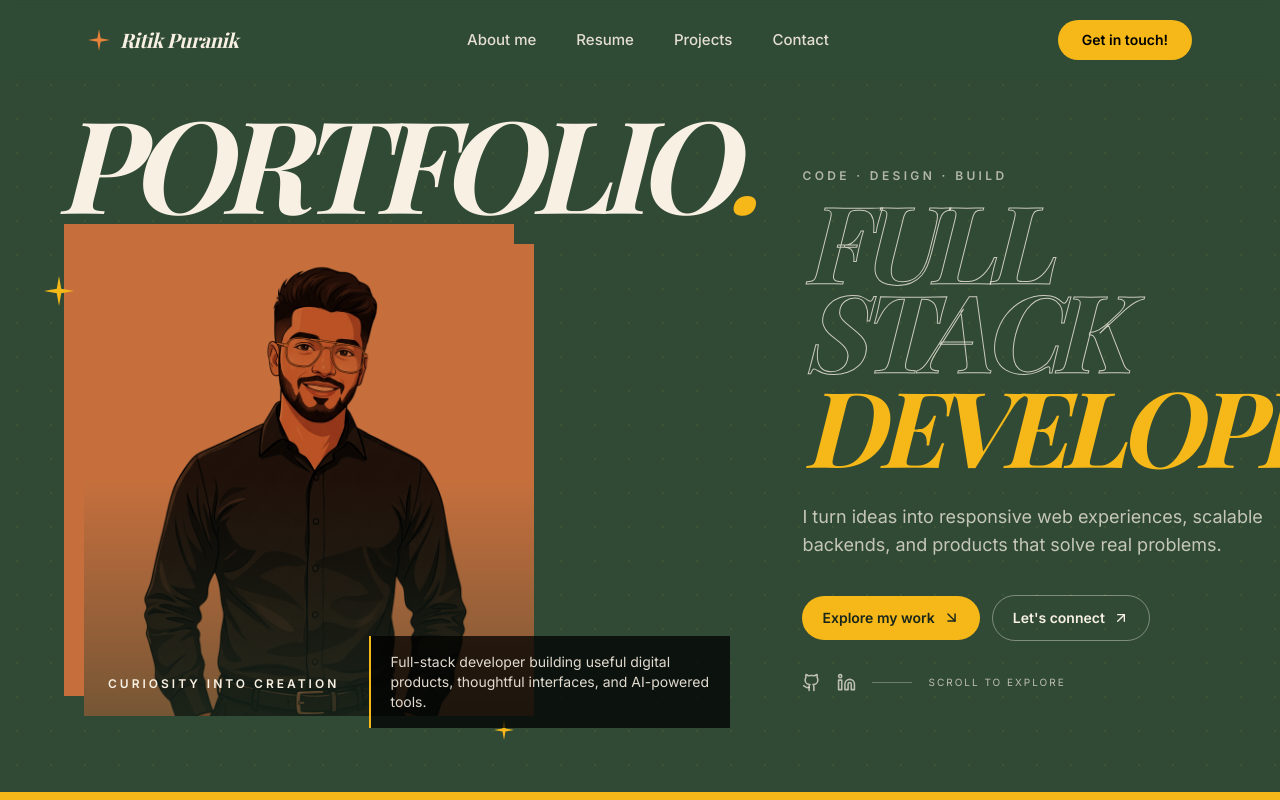
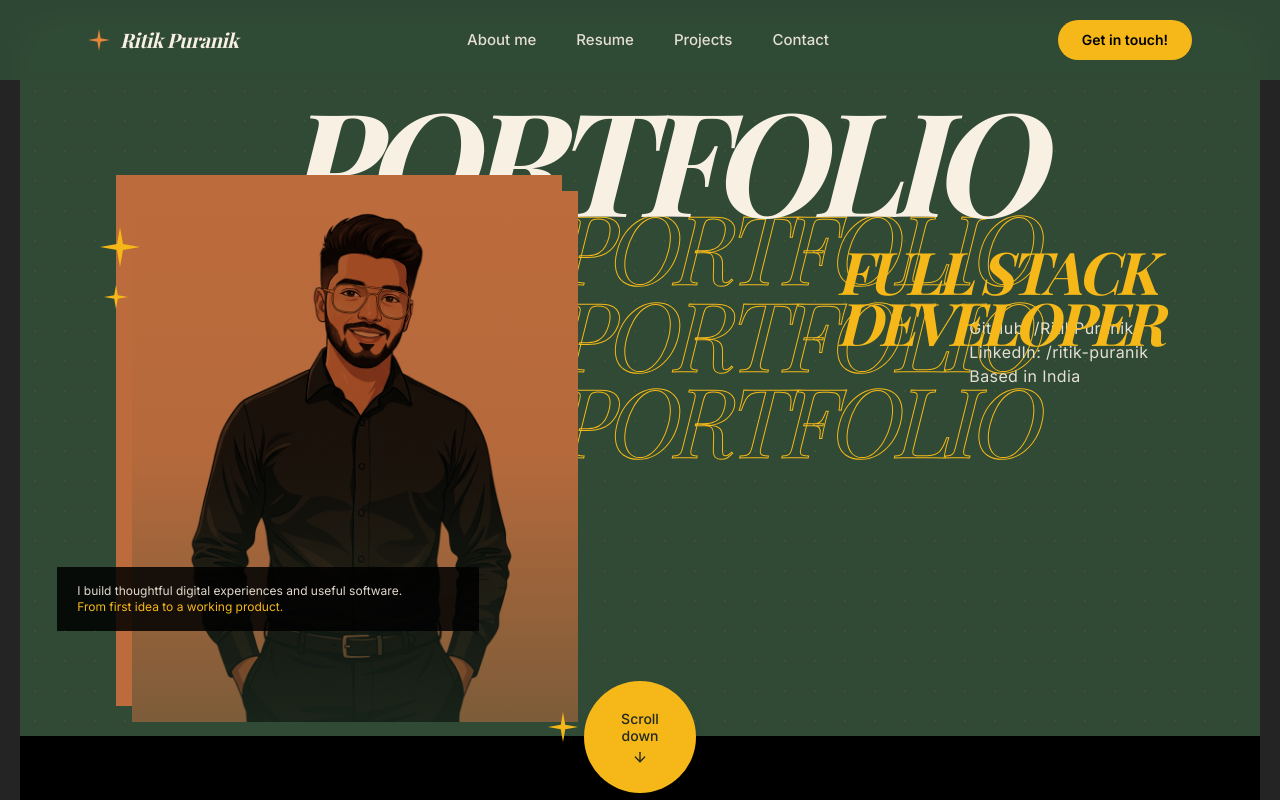
Before and after one commit to RitikPuranik/Portfolio, a React (Vite) app: page / in a window 1280 px wide. Shown: the top 800 px of the page. Built offline with nearby package versions, Linux system fonts and the light colour scheme; a web font is replaced by a local one.

Commit message:
Recreate editorial portfolio poster hero from reference

```diff
--- a/src/sections/PosterHeroSection.tsx
+++ b/src/sections/PosterHeroSection.tsx
@@ -1,79 +1,76 @@
 import { useEffect, useRef } from 'react';
 import gsap from 'gsap';
-import { ArrowDownRight, ArrowUpRight, Github, Linkedin } from 'lucide-react';
+import { ArrowDown } from 'lucide-react';
 import SparkleIcon from '@/components/SparkleIcon';
 
-export default function HeroSection() {
+export default function PosterHeroSection() {
   const heroRef = useRef<HTMLElement>(null);
 
   useEffect(() => {
     const root = heroRef.current;
     if (!root || window.matchMedia('(prefers-reduced-motion: reduce)').matches) return;
-
     const ctx = gsap.context(() => {
-      gsap.fromTo('.poster-kicker', { opacity: 0, y: 18 }, { opacity: 1, y: 0, duration: 0.7, stagger: 0.12, ease: 'power3.out', delay: 0.15 });
-      gsap.fromTo('.poster-title', { opacity: 0, y: 38 }, { opacity: 1, y: 0, duration: 1, stagger: 0.12, ease: 'power4.out', delay: 0.25 });
-      gsap.fromTo('.poster-photo', { opacity: 0, scale: 0.96 }, { opacity: 1, scale: 1, duration: 1, ease: 'power3.out', delay: 0.35 });
-      gsap.fromTo('.poster-detail', { opacity: 0, y: 16 }, { opacity: 1, y: 0, duration: 0.7, stagger: 0.1, ease: 'power3.out', delay: 0.6 });
+      gsap.fromTo('.poster-title', { opacity: 0, y: 28 }, { opacity: 1, y: 0, duration: 1, stagger: 0.12, ease: 'power4.out', delay: 0.2 });
+      gsap.fromTo('.poster-photo', { opacity: 0, scale: 0.97 }, { opacity: 1, scale: 1, duration: 1.1, ease: 'power3.out', delay: 0.25 });
+      gsap.fromTo('.poster-copy', { opacity: 0, y: 14 }, { opacity: 1, y: 0, duration: 0.75, stagger: 0.12, ease: 'power3.out', delay: 0.55 });
     }, root);
-
     return () => ctx.revert();
   }, []);
 
   return (
-    <section ref={heroRef} className="relative isolate min-h-[calc(100svh-5rem)] overflow-hidden bg-[#304A36] pb-10 pt-24 text-cream lg:min-h-screen lg:pt-28">
-      <div aria-hidden="true" className="pointer-events-none absolute inset-0 opacity-[0.08]" style={{ backgroundImage: 'radial-gradient(circle, #F5B818 1px, transparent 1px)', backgroundSize: '34px 34px' }} />
-      <div className="relative mx-auto max-w-[1400px] px-5 sm:px-8 lg:px-14">
-        <div className="relative grid grid-cols-1 items-center gap-7 lg:min-h-[68vh] lg:grid-cols-[0.92fr_1.08fr] lg:gap-8">
-          <div className="relative order-2 pb-2 lg:order-1 lg:pb-8">
-            <h1 className="poster-title relative z-10 font-display text-[clamp(3.2rem,10vw,8.8rem)] font-bold italic leading-[0.78] tracking-[-0.075em] text-[#F8F0E3]">
-              PORTFOLIO<span className="text-[#F5B818]">.</span>
-            </h1>
+    <section ref={heroRef} className="relative isolate overflow-hidden bg-[#242424] px-3 pt-3 sm:px-5 sm:pt-4">
+      <div className="relative mx-auto max-w-[1500px] overflow-hidden rounded-t-[34px] bg-[#304A36] text-[#F8F0E3] sm:rounded-t-[48px]">
+        <div aria-hidden="true" className="pointer-events-none absolute inset-0 opacity-[0.07]" style={{ backgroundImage: 'radial-gradient(circle, #F5B818 1px, transparent 1px)', backgroundSize: '30px 30px' }} />
 
-            <div className="poster-photo relative ml-2 mt-6 w-[82%] max-w-[450px] sm:ml-7 sm:mt-8">
-              <div className="absolute -left-3 -top-3 h-full w-full bg-[#C66F3D] sm:-left-5 sm:-top-5" />
-              <div className="relative aspect-[4/4.2] overflow-hidden bg-[#C66F3D]">
-                <img src="/ritik.png" alt="Portrait of Ritik Puranik" className="h-full w-full object-cover object-top mix-blend-multiply" style={{ filter: 'contrast(1.08) saturate(0.82)' }} />
-                <div className="pointer-events-none absolute inset-0 bg-gradient-to-t from-[#263D2D]/50 via-transparent to-transparent" />
-                <span className="absolute bottom-4 left-4 font-body text-[10px] font-bold uppercase tracking-[0.25em] text-[#F8F0E3] sm:bottom-6 sm:left-6 sm:text-xs">Curiosity into creation</span>
-              </div>
-              <SparkleIcon size={30} fill="#F5B818" className="absolute -left-8 top-5 text-[#F5B818] sm:-left-10 sm:top-8" />
-              <SparkleIcon size={20} fill="#F5B818" className="absolute -bottom-6 right-5 text-[#F5B818]" />
-            </div>
-            <div className="poster-detail relative z-10 mt-7 max-w-[450px] border-l-2 border-[#F5B818] bg-black/75 px-4 py-3 font-body text-xs leading-relaxed text-cream/90 sm:absolute sm:bottom-0 sm:left-[48%] sm:mt-0 sm:w-[52%] sm:px-5 sm:py-4 sm:text-sm lg:bottom-5 lg:left-[45%]">
-              Full-stack developer building useful digital products, thoughtful interfaces, and AI-powered tools.
-            </div>
+        <div className="relative z-10 min-h-[720px] px-5 pb-24 pt-20 sm:min-h-[760px] sm:px-10 sm:pt-24 lg:min-h-[min(790px,90vh)] lg:px-[8.5%] lg:pt-24">
+          <div className="poster-title pointer-events-none absolute left-[21%] top-[74px] z-20 whitespace-nowrap font-display text-[clamp(4.2rem,11.2vw,10rem)] font-black italic leading-[0.8] tracking-[-0.075em] text-[#F8F0E3] sm:top-[85px] lg:left-[21%]">
+            PORTFOLIO
           </div>
 
-          <div className="order-1 flex flex-col justify-center lg:order-2 lg:pl-5">
-            <div className="poster-kicker mb-3 font-body text-[10px] font-semibold uppercase tracking-[0.28em] text-cream/65 sm:text-xs">Code · Design · Build</div>
-            <div className="poster-title font-display text-[clamp(3rem,8.4vw,7.4rem)] font-bold italic leading-[0.82] tracking-[-0.06em] text-transparent" style={{ WebkitTextStroke: '1px rgba(248,240,227,0.78)' }}>
-              FULL STACK
+          <div className="pointer-events-none absolute left-[43%] top-[174px] z-10 hidden select-none font-display text-[clamp(3.5rem,7.5vw,7.2rem)] font-light italic leading-[0.82] tracking-[-0.06em] text-transparent sm:block lg:left-[43%] lg:top-[190px]" style={{ WebkitTextStroke: '1px #F5B818' }}>
+            <div>PORTFOLIO</div>
+            <div className="mt-2">PORTFOLIO</div>
+            <div className="mt-2">PORTFOLIO</div>
+          </div>
+
+          <div className="poster-photo absolute left-[8%] top-[170px] z-20 w-[52%] max-w-[480px] sm:left-[9%] sm:top-[175px] lg:left-[9%] lg:top-[175px] lg:w-[36%]">
+            <div className="absolute -left-2 -top-2 h-full w-full bg-[#BC6B3C] sm:-left-4 sm:-top-4" />
+            <div className="relative aspect-[0.84] overflow-hidden bg-[#BC6B3C]">
+              <img src="/ritik.png" alt="Portrait of Ritik Puranik" className="h-full w-full object-cover object-top mix-blend-multiply" style={{ filter: 'contrast(1.12) saturate(0.72) brightness(0.92)' }} />
+              <div className="pointer-events-none absolute inset-0 bg-gradient-to-b from-transparent via-[#304A36]/5 to-[#304A36]/45" />
             </div>
-            <div className="poster-title mt-2 font-display text-[clamp(3.1rem,8.2vw,7.2rem)] font-bold italic leading-[0.82] tracking-[-0.06em] text-[#F5B818]">
-              DEVELOPER
-            </div>
-            <p className="poster-detail mt-7 max-w-lg font-body text-sm leading-relaxed text-cream/75 sm:mt-9 sm:text-base lg:text-lg">
-              I turn ideas into responsive web experiences, scalable backends, and products that solve real problems.
-            </p>
-            <div className="poster-detail mt-7 flex flex-wrap items-center gap-3 sm:mt-9">
-              <a href="#projects" className="inline-flex items-center gap-2 rounded-full bg-[#F5B818] px-5 py-3 font-body text-sm font-bold text-[#18261C] transition-transform hover:-translate-y-1">
-                Explore my work <ArrowDownRight size={17} />
-              </a>
-              <a href="#contact" className="inline-flex items-center gap-2 rounded-full border border-cream/40 px-5 py-3 font-body text-sm font-semibold text-cream transition-colors hover:border-[#F5B818] hover:text-[#F5B818]">
-                Let's connect <ArrowUpRight size={16} />
-              </a>
-            </div>
-            <div className="poster-detail mt-8 flex items-center gap-4 text-cream/70">
-              <a href="https://github.com/RitikPuranik" target="_blank" rel="noopener noreferrer" aria-label="GitHub profile" className="transition-colors hover:text-[#F5B818]"><Github size={19} /></a>
-              <a href="https://www.linkedin.com/in/ritik-puranik-baaba42b7/" target="_blank" rel="noopener noreferrer" aria-label="LinkedIn profile" className="transition-colors hover:text-[#F5B818]"><Linkedin size={19} /></a>
-              <span className="h-px w-10 bg-cream/30" />
-              <span className="font-body text-[10px] uppercase tracking-[0.2em]">Scroll to explore</span>
-            </div>
+            <SparkleIcon size={40} fill="#F5B818" className="absolute -left-5 top-7 text-[#F5B818] sm:-left-8 sm:top-9" />
+            <SparkleIcon size={24} fill="#F5B818" className="absolute -left-4 top-[76px] text-[#F5B818] sm:-left-7 sm:top-[94px]" />
+            <SparkleIcon size={30} fill="#F5B818" className="absolute -bottom-5 right-0 text-[#F5B818]" />
+          </div>
+
+          <div className="poster-copy absolute right-[7%] top-[310px] z-30 hidden font-body text-sm leading-7 tracking-wide text-[#F8F0E3]/90 sm:block lg:right-[9%] lg:top-[300px] lg:text-base">
+            <p>GitHub: /RitikPuranik</p>
+            <p>LinkedIn: /ritik-puranik</p>
+            <p>Based in India</p>
+          </div>
+
+          <div className="poster-copy absolute bottom-[120px] left-[5%] z-30 w-[48%] max-w-[440px] bg-black/85 px-4 py-3 font-body text-[10px] leading-[1.45] text-[#F8F0E3]/90 sm:bottom-[115px] sm:left-[3%] sm:w-[34%] sm:px-5 sm:py-4 sm:text-xs lg:bottom-[105px]">
+            I build thoughtful digital experiences and useful software.
+            <br />
+            <span className="text-[#F5B818]">From first idea to a working product.</span>
+          </div>
+
+          <div className="poster-title absolute right-[7%] top-[230px] z-30 hidden max-w-[43%] font-display text-[clamp(2.3rem,4.6vw,4.8rem)] font-bold italic leading-[0.86] tracking-[-0.06em] text-[#F5B818] sm:block lg:right-[8%] lg:top-[230px]">
+            FULL STACK<br />DEVELOPER
           </div>
         </div>
+
+        <div className="relative h-[165px] bg-black sm:h-[165px]">
+          <div className="poster-copy absolute bottom-7 left-6 max-w-[340px] font-body text-[10px] leading-relaxed text-[#F8F0E3]/80 sm:left-10 sm:text-xs">
+            I approach problems with curiosity and care, creating simple, practical solutions.
+          </div>
+          <a href="#about" className="absolute -top-[55px] left-1/2 z-40 flex h-[112px] w-[112px] -translate-x-1/2 flex-col items-center justify-center rounded-full bg-[#F5B818] font-body text-sm font-medium leading-tight text-[#202820] shadow-lg transition-transform duration-300 hover:scale-105" aria-label="Scroll down to About Me">
+            <span>Scroll</span><span>down</span><ArrowDown size={16} className="mt-1" />
+          </a>
+        </div>
+        <div className="h-7 bg-[#F8F0E3]" />
       </div>
-      <div className="absolute bottom-0 left-0 right-0 h-2 bg-[#F5B818]" />
     </section>
   );
 }
```
